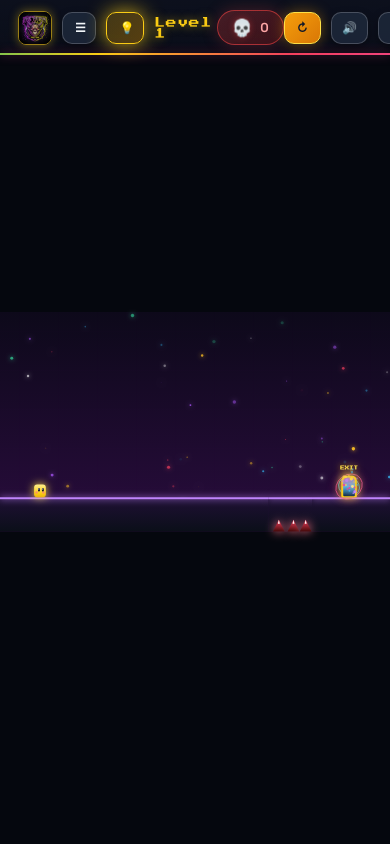
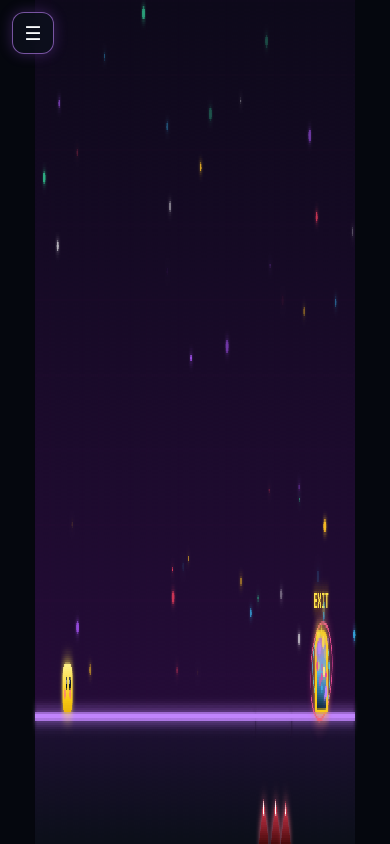
Before and after one commit to varunms89/die-again, a website built with Vite: page index.html in a window 390 px wide. Built offline with nearby package versions, Linux system fonts and the light colour scheme.

Commit message:
Update game branding and mobile gameplay

```diff
--- a/capacitor.config.json
+++ b/capacitor.config.json
@@ -1,6 +1,6 @@
 {
   "appId": "com.varunms.dieagain",
-  "appName": "Die Again",
+  "appName": "Don't Die",
   "webDir": "dist",
   "bundledWebRuntime": false,
   "server": {
--- a/capacitor.config.ts
+++ b/capacitor.config.ts
@@ -2,7 +2,7 @@ import type { CapacitorConfig } from '@capacitor/cli';
 
 const config: CapacitorConfig = {
   appId: 'com.varunms.dieagain',
-  appName: 'Die Again',
+  appName: "Don't Die",
   webDir: 'dist',
   server: {
     androidScheme: 'https'
--- a/src/engine/camera.ts
+++ b/src/engine/camera.ts
@@ -11,16 +11,24 @@ export class Camera {
   private shakeDecay: number = 8;
   public shakeOffsetX: number = 0;
   public shakeOffsetY: number = 0;
+  public shakeEnabled: boolean = false;
 
-  constructor(public baseWidth: number = 800, public baseHeight: number = 450) {}
+  constructor(public baseWidth: number = 800, public baseHeight: number = 450) {
+    this.shakeEnabled = false;
+  }
 
   public shake(intensity: number) {
+    if (!this.shakeEnabled) return;
     this.shakeIntensity = Math.min(this.shakeIntensity + intensity, 25);
   }
 
   public update(dt: number) {
-    // Camera shake decay
-    if (this.shakeIntensity > 0) {
+    if (!this.shakeEnabled) {
+      this.shakeIntensity = 0;
+      this.shakeOffsetX = 0;
+      this.shakeOffsetY = 0;
+    } else if (this.shakeIntensity > 0) {
+      // Camera shake decay
       this.shakeIntensity = Math.max(0, this.shakeIntensity - this.shakeDecay * dt);
       this.shakeOffsetX = (Math.random() - 0.5) * 2 * this.shakeIntensity;
       this.shakeOffsetY = (Math.random() - 0.5) * 2 * this.shakeIntensity;
--- a/src/game/game.ts
+++ b/src/game/game.ts
@@ -10,6 +10,8 @@ import { TouchController } from '../ui/touchControls';
 import { LevelEditor } from './editor';
 
 export class Game {
+  private static readonly SAVED_LEVEL_KEY = 'die_again_current_level';
+
   public canvas: HTMLCanvasElement;
   public ctx: CanvasRenderingContext2D;
   public camera: Camera;
@@ -31,12 +33,15 @@ export class Game {
   private jumpReleasedThisFrame: boolean = false;
 
   private lastTime: number = 0;
-  private levelIntroTimer: number = 2.5;
   private globalTime: number = 0;
   private blinkTimer: number = 2.2;
   private isBlinking: boolean = false;
+  private levelWinPending: boolean = false;
+  private levelWinTimeout: number | null = null;
 
   constructor(container: HTMLElement) {
+    this.enforceLandscapeOrientation();
+
     this.canvas = document.createElement('canvas');
     this.canvas.id = 'game-canvas';
     this.ctx = this.canvas.getContext('2d')!;
@@ -73,7 +78,7 @@ export class Game {
 
     this.setupWindowEvents();
     this.resizeCanvas();
-    this.loadLevel(0);
+    this.loadLevel(this.getSavedLevelIndex());
 
     // Start background music loop on first user interaction
     const startAudioOnInteraction = () => {
@@ -100,6 +105,19 @@ export class Game {
     return JSON.parse(JSON.stringify(lvl));
   }
 
+  private getSavedLevelIndex(): number {
+    try {
+      const savedLevelId = localStorage.getItem(Game.SAVED_LEVEL_KEY);
+      if (savedLevelId === null) return 0;
+
+      const levelIndex = LEVELS.findIndex((level) => level.id === Number(savedLevelId));
+      return levelIndex >= 0 ? levelIndex : 0;
+    } catch (error) {
+      console.error('Unable to restore the saved level.', error);
+      return 0;
+    }
+  }
+
   private createPlayerState(x: number, y: number): PlayerState {
     return {
       x,
@@ -119,6 +137,16 @@ export class Game {
       respawnTimer: 0,
       color: '#facc15' // Bright cute hero yellow
     };
+  }
+
+  private enforceLandscapeOrientation() {
+    try {
+      if (screen.orientation && typeof screen.orientation.lock === 'function') {
+        screen.orientation.lock('landscape').catch(() => {});
+      }
+    } catch {
+      // Some browsers and desktop environments do not support orientation locking.
+    }
   }
 
   private setupWindowEvents() {
@@ -164,9 +192,9 @@ export class Game {
   }
 
   public resizeCanvas() {
-    const dpr = Math.min(window.devicePixelRatio || 1, 2);
-    const w = window.innerWidth;
-    const h = window.innerHeight;
+    const dpr = Math.min(window.devicePixelRatio || 1, 1.5);
+    const w = Math.max(window.innerWidth, window.innerHeight);
+    const h = Math.min(window.innerWidth, window.innerHeight);
 
     this.canvas.width = Math.floor(w * dpr);
     this.canvas.height = Math.floor(h * dpr);
@@ -182,6 +210,11 @@ export class Game {
     }
     this.currentLevelIndex = index;
     this.currentLevel = this.cloneLevel(LEVELS[index]);
+    try {
+      localStorage.setItem(Game.SAVED_LEVEL_KEY, String(this.currentLevel.id));
+    } catch (error) {
+      console.error('Unable to save the current level.', error);
+    }
     this.restartLevel(false);
     this.hud.updateLevel(
       this.currentLevel.title,
@@ -192,6 +225,12 @@ export class Game {
   }
 
   public restartLevel(countDeath: boolean = false) {
+    if (this.levelWinTimeout !== null) {
+      window.clearTimeout(this.levelWinTimeout);
+      this.levelWinTimeout = null;
+    }
+    this.levelWinPending = false;
+
     if (countDeath) {
       this.hud.recordDeath(this.currentLevel.id);
     }
@@ -201,7 +240,6 @@ export class Game {
     this.particles.clear();
     this.particles.initAmbientStars(this.camera.baseWidth, this.camera.baseHeight);
     this.player = this.createPlayerState(this.currentLevel.playerStart.x, this.currentLevel.playerStart.y);
-    this.levelIntroTimer = 2.4;
   }
 
   public openEditor() {
@@ -229,22 +267,26 @@ export class Game {
     this.player.isDead = true;
     this.player.respawnTimer = 0.28; // Snappy instant respawn!
     sounds.playDeath();
-    this.camera.shake(18);
     this.particles.emitDeath(this.player.x + this.player.w / 2, this.player.y + this.player.h / 2, this.player.color);
     this.hud.recordDeath(this.currentLevel.id);
   }
 
   private handleLevelWin() {
+    if (this.levelWinPending) return;
+    this.levelWinPending = true;
+
     sounds.playLevelClear();
     this.hud.recordCompletion(this.currentLevel.id);
     this.particles.emitConfetti(this.camera.baseWidth, this.camera.baseHeight);
 
     if (this.currentLevelIndex >= LEVELS.length - 1) {
-      setTimeout(() => {
+      this.levelWinTimeout = window.setTimeout(() => {
+        this.levelWinTimeout = null;
         this.hud.showGrandEndingModal();
       }, 600);
     } else {
-      setTimeout(() => {
+      this.levelWinTimeout = window.setTimeout(() => {
+        this.levelWinTimeout = null;
         this.hud.showVictoryModal(
           this.currentLevel.id,
           this.currentLevelIndex < LEVELS.length - 1,
@@ -286,11 +328,11 @@ export class Game {
       }
     }
 
-    if (this.levelIntroTimer > 0) {
-      this.levelIntroTimer -= dt;
+    if (this.currentScreen === 'editor') {
+      return;
     }
 
-    if (this.currentScreen === 'editor') {
+    if (this.levelWinPending) {
       return;
     }
 
@@ -388,7 +430,7 @@ export class Game {
   }
 
   private render() {
-    const dpr = Math.min(window.devicePixelRatio || 1, 2);
+    const dpr = Math.min(window.devicePixelRatio || 1, 1.5);
     this.ctx.setTransform(dpr, 0, 0, dpr, 0, 0);
 
     const theme = this.currentTheme;
@@ -462,11 +504,6 @@ export class Game {
     // 10. Dark Room Mode Spotlight
     if (this.currentLevel.darkRoom && !this.editor.active) {
       this.renderDarknessSpotlight();
-    }
-
-    // 11. On-Canvas Animated Level Intro Banner
-    if (this.levelIntroTimer > 0 && !this.editor.active) {
-      this.renderCanvasLevelBanner(theme);
     }
 
     // Restore Camera Transform
@@ -814,42 +851,4 @@ export class Game {
     this.ctx.restore();
   }
 
-  private renderCanvasLevelBanner(theme: LevelTheme) {
-    this.ctx.save();
-    // Ease-in animation curve
-    const progress = Math.min(1, (2.4 - this.levelIntroTimer) * 4);
-    const alpha = Math.min(1, this.levelIntroTimer * 1.5);
-    const bannerY = 55 + (1 - progress) * -60;
-
-    this.ctx.globalAlpha = Math.max(0, alpha);
-    this.ctx.translate(this.camera.baseWidth / 2, bannerY);
-
-    // Glowing Banner Pill
-    const pw = 340;
-    const ph = 52;
-    this.ctx.fillStyle = 'rgba(15, 23, 42, 0.85)';
-    this.ctx.strokeStyle = theme.doorPortalStart;
-    this.ctx.lineWidth = 2;
-    this.ctx.shadowColor = theme.doorPortalStart;
-    this.ctx.shadowBlur = 14;
-
-    this.ctx.beginPath();
-    this.ctx.roundRect(-pw / 2, -ph / 2, pw, ph, [26]);
-    this.ctx.fill();
-    this.ctx.stroke();
-
-    // Text: Level Title
-    this.ctx.shadowBlur = 0;
-    this.ctx.font = "bold 13px 'Press Start 2P', monospace";
-    this.ctx.fillStyle = '#fde047';
-    this.ctx.textAlign = 'center';
-    this.ctx.fillText(this.currentLevel.title.toUpperCase(), 0, -4);
-
-    // Subtitle
-    this.ctx.font = "600 12px 'Space Grotesk', sans-serif";
-    this.ctx.fillStyle = '#cbd5e1';
-    this.ctx.fillText(`"${this.currentLevel.subtitle}"`, 0, 16);
-
-    this.ctx.restore();
-  }
 }
--- a/src/game/levels.ts
+++ b/src/game/levels.ts
@@ -318,7 +318,7 @@ const BASE_LEVELS: LevelData[] = [
     },
     blocks: [
       { id: 'b6_ground', type: 'solid', x: 0, y: 380, w: 800, h: 70, initialX: 0, initialY: 380 },
-      { id: 'b6_high_plat', type: 'solid', x: 50, y: 220, w: 120, h: 24, initialX: 50, initialY: 220 }
+      { id: 'b6_high_plat', type: 'solid', x: 140, y: 300, w: 120, h: 24, initialX: 140, initialY: 300 }
     ],
     spikes: [],
     triggers: [
@@ -331,7 +331,7 @@ const BASE_LEVELS: LevelData[] = [
     ],
     gravityDirection: 1,
     initialHint: "That was easy... wait a minute",
-    hint: "Touch the center door to trigger the troll; the real dimensional portal will spawn high on the upper-left ledge!"
+    hint: "Jump right onto the raised ledge, then touch the center door. Return to the ledge and jump left into the real portal!"
   },
 
   // LEVEL 7: Upside Down
--- a/src/style.css
+++ b/src/style.css
@@ -71,6 +71,34 @@ canvas#game-canvas {
   backdrop-filter: blur(12px);
   -webkit-backdrop-filter: blur(12px);
   position: relative;
+}
+
+.game-hud.hud-collapsed .hud-top-bar {
+  display: none;
+}
+
+.hud-compact-toggle {
+  position: fixed;
+  top: max(12px, env(safe-area-inset-top));
+  left: max(12px, env(safe-area-inset-left));
+  width: 42px;
+  height: 42px;
+  display: grid;
+  place-items: center;
+  border: 1px solid rgba(192, 132, 252, 0.6);
+  border-radius: 12px;
+  background: rgba(13, 17, 30, 0.72);
+  color: #f8fafc;
+  font-size: 19px;
+  box-shadow: 0 0 14px rgba(168, 85, 247, 0.28);
+  backdrop-filter: blur(8px);
+  -webkit-backdrop-filter: blur(8px);
+  cursor: pointer;
+  pointer-events: auto;
+}
+
+.game-hud:not(.hud-collapsed) .hud-compact-toggle {
+  display: none;
 }
 
 /* Moving Rainbow Laser Border */
@@ -828,6 +856,18 @@ canvas#game-canvas {
   text-shadow: 0 0 12px rgba(250, 204, 21, 0.6);
 }
 
+.welcome-developer {
+  margin-top: -8px;
+  color: #94a3b8;
+  font-size: 10px;
+  font-weight: 700;
+  letter-spacing: 2px;
+}
+
+.welcome-developer strong {
+  color: #e9d5ff;
+}
+
 .welcome-tagline-badge {
   display: flex;
   align-items: center;
--- a/src/ui/hud.ts
+++ b/src/ui/hud.ts
@@ -110,7 +110,7 @@ export class Hud {
 
   constructor(private parent: HTMLElement, private callbacks: HudCallbacks) {
     this.container = document.createElement('div');
-    this.container.className = 'game-hud';
+    this.container.className = 'game-hud hud-collapsed';
     this.loadStats();
     this.initHtml();
   }
@@ -198,8 +198,8 @@ export class Hud {
     this.container.innerHTML = `
       <div class="hud-top-bar">
         <div class="hud-left">
-          <button id="hud-btn-logo" class="hud-logo-btn" title="Die Again Welcome Menu">
-            <img src="/logo.png" alt="Die Again" class="hud-logo-mini" />
+          <button id="hud-btn-logo" class="hud-logo-btn" title="Don't Die Welcome Menu">
+            <img src="/logo.png" alt="Don't Die" class="hud-logo-mini" />
           </button>
           <button id="hud-btn-menu" class="hud-btn" title="Select from 256 Levels">
             <span class="icon">☰</span>
@@ -241,8 +241,15 @@ export class Hud {
             <span class="icon">🛠️</span>
             <span class="hud-btn-text">Editor</span>
           </button>
+          <button id="hud-btn-collapse" class="hud-btn hud-btn-icon" title="Hide game menu" aria-label="Hide game menu">
+            <span class="icon">⌃</span>
+          </button>
         </div>
       </div>
+
+      <button id="hud-btn-expand" class="hud-compact-toggle" title="Show game menu" aria-label="Show game menu" aria-expanded="false">
+        <span aria-hidden="true">☰</span>
+      </button>
 
       <div id="hud-modal" class="hud-modal-overlay" style="display: none;">
         <div class="hud-modal-content">
@@ -263,6 +270,9 @@ export class Hud {
     this.modalContainer = document.getElementById('hud-modal')!;
 
     // Bind event listeners
+    document.getElementById('hud-btn-expand')?.addEventListener('click', () => this.setMenuExpanded(true));
+    document.getElementById('hud-btn-collapse')?.addEventListener('click', () => this.setMenuExpanded(false));
+
     document.getElementById('hud-btn-logo')?.addEventListener('click', () => {
       sounds.playClick();
       this.showWelcomeModal(() => {});
@@ -291,6 +301,7 @@ export class Hud {
 
     document.getElementById('hud-btn-editor')?.addEventListener('click', () => {
       sounds.playClick();
+      this.setMenuExpanded(false);
       this.callbacks.onOpenEditor();
     });
 
@@ -462,15 +473,16 @@ export class Hud {
   public showWelcomeModal(onStart: () => void) {
     const modalBody = document.getElementById('hud-modal-body')!;
     const modalTitle = document.getElementById('hud-modal-title')!;
-    modalTitle.textContent = "Welcome to Die Again 😈";
+    modalTitle.textContent = "Welcome to Don't Die 😈";
 
     modalBody.innerHTML = `
       <div class="welcome-modal-content">
         <div class="welcome-logo-container">
-          <img src="/logo.png" alt="Die Again Logo" class="welcome-logo-img" />
+          <img src="/logo.png" alt="Don't Die Logo" class="welcome-logo-img" />
           <div class="logo-glow-ring"></div>
         </div>
-        <h1 class="welcome-title">DIE AGAIN : TROLL GAME</h1>
+        <h1 class="welcome-title">DON'T DIE : TROLL GAME</h1>
+        <p class="welcome-developer">DEVELOPED BY <strong>CORE GAMES</strong></p>
 
         <div class="welcome-tagline-badge">
           <span class="pulse-dot">⚡</span>
@@ -794,5 +806,11 @@ export class Hud {
       this.adTimerInterval = null;
     }
     this.modalContainer.style.display = 'none';
+    this.setMenuExpanded(false);
+  }
+
+  private setMenuExpanded(expanded: boolean) {
+    this.container.classList.toggle('hud-collapsed', !expanded);
+    document.getElementById('hud-btn-expand')?.setAttribute('aria-expanded', String(expanded));
   }
 }
```
Also changed, not shown: index.html (+1 -1 lines), unity-assets/DontDieLogo.png (added), unity-assets/DontDieLogo.svg (added), unity-assets/DontDieMark.png (added), unity-assets/DontDieMark.svg (added), unity-assets/README.md (added), 3 other files.
